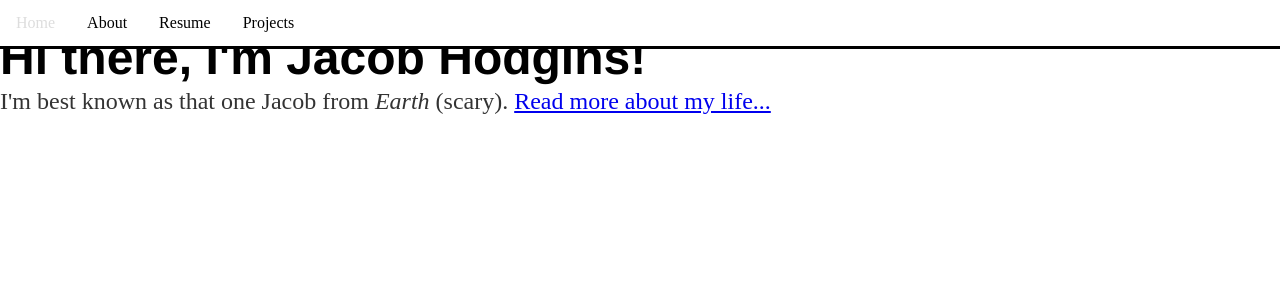
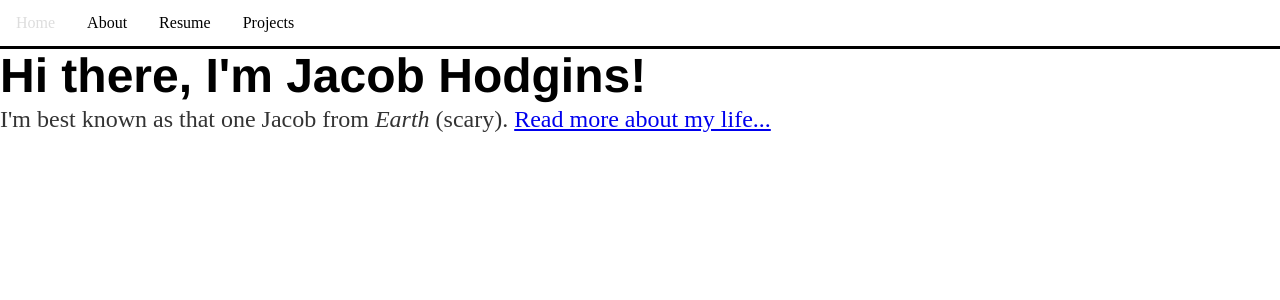
Before and after one commit to JacobHodgins/hodginsjacob, a Jekyll site: the page built from index.html, in a window 1280 px wide. Shown: the top 300 px of the page. Built offline with Jekyll 4.4.1, drawn with Linux system fonts in a browser that asks for light colours; the list of posts is cut into pages by our own code.

Commit message:
Update default.html
adding a break to top of page

```diff
--- a/_layouts/default.html
+++ b/_layouts/default.html
@@ -20,7 +20,7 @@
 				</div>
 				-->
 			</nav>
-			<span></span>
+			<span><br></span>
 			<div class="container">
 
 			{{ content }}
```
